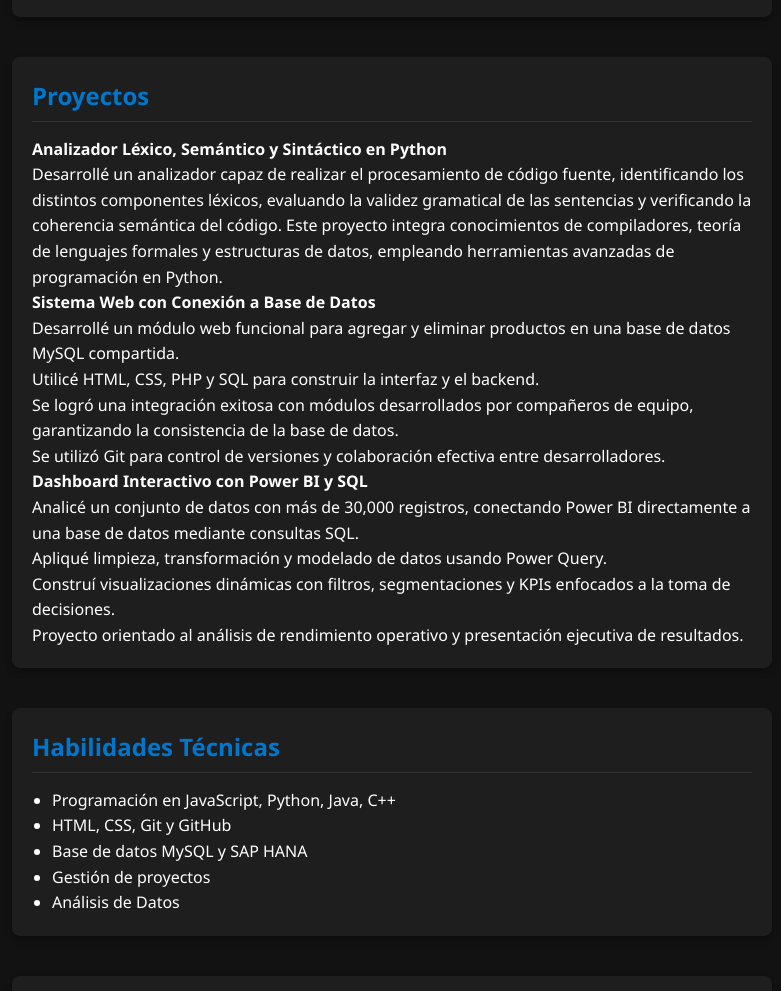
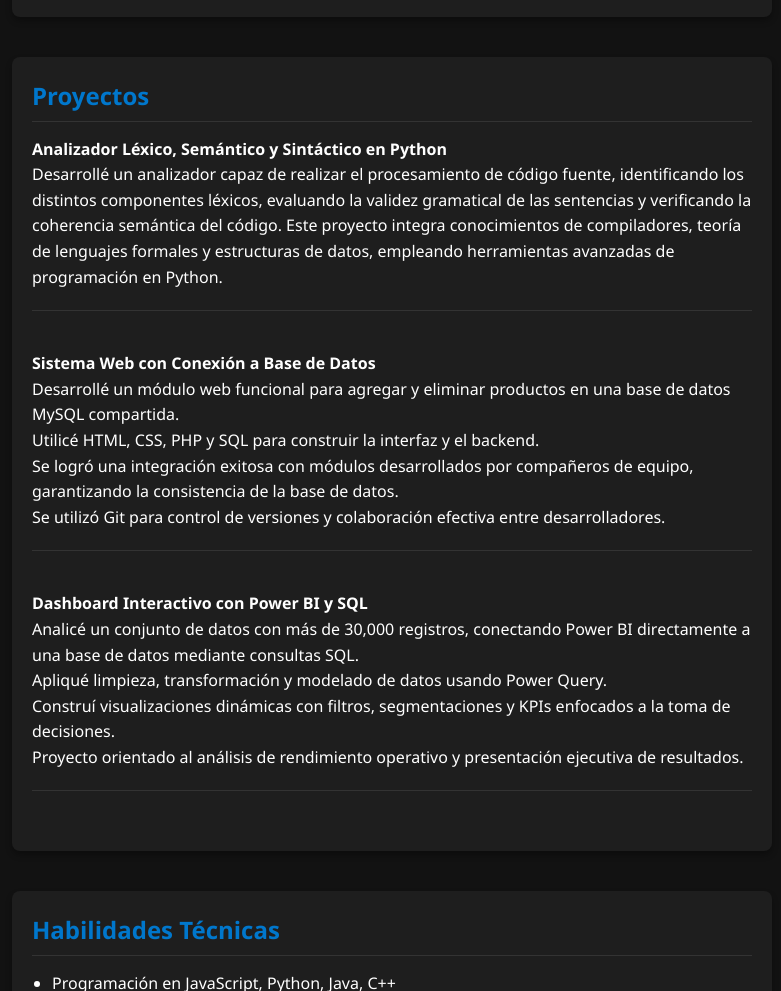
Before and after one commit to JeshuaAH/Mi-Portafolio, a plain HTML site: page index.html in a window 1280 px wide. Shown: the part 1500-2491 px from the top of the page, without its empty margins (248-1029 px from the left). Drawn offline with Linux system fonts and the light colour scheme.

Commit message:
Update style.css

```diff
--- a/style.css
+++ b/style.css
@@ -138,3 +138,10 @@ footer {
     margin-bottom: 0;
   }
 }
+
+/*  Estilo para separar visualmente los proyectos */
+.proyecto {
+  margin-bottom: 40px;
+  padding-bottom: 20px;
+  border-bottom: 1px solid #333;
+}
```
